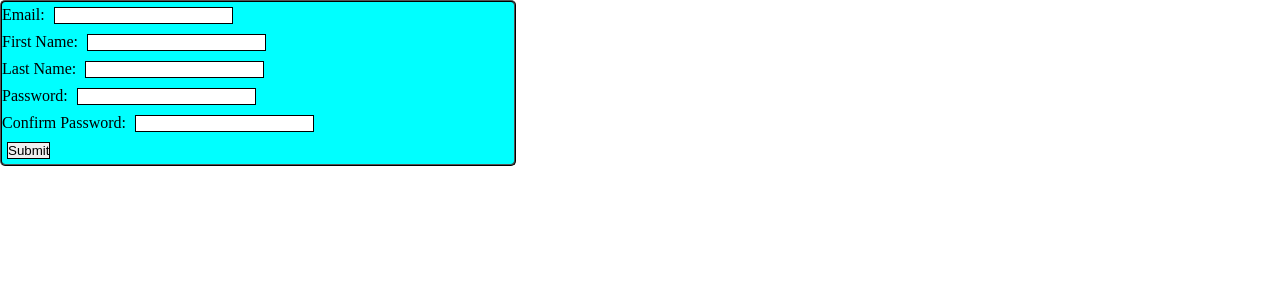
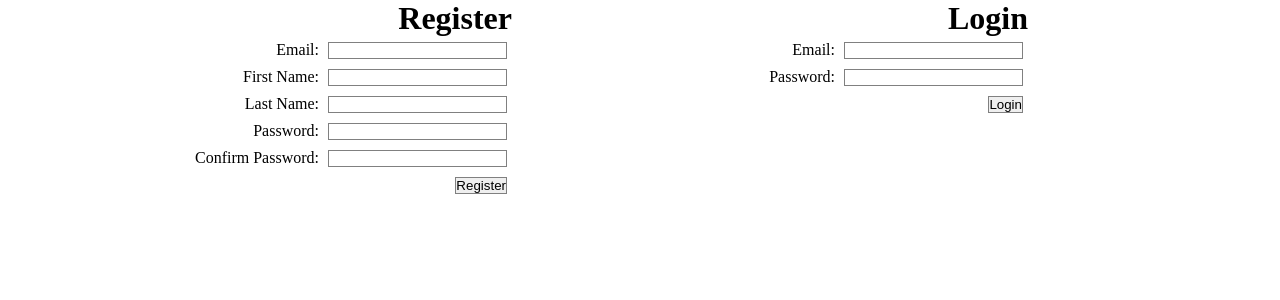
Before and after one commit to ashnel/demo_registration, a Flask app: page / in a window 1280 px wide. Shown: the top 300 px of the page. Run offline with Flask 2, Linux system fonts and the light colour scheme.

Commit message:
finished registration form

```diff
--- a/server.py
+++ b/server.py
@@ -1,35 +1,65 @@
 from flask import Flask, render_template, request, redirect, session, flash
+from mysqlconnection import MySQLConnector
 import re
+import md5
 emailregex = re.compile(r'^[a-zA-Z0-9.+_-]+@[a-zA-Z0-9.+_-]+\.[a-zA-Z]+$')
 nameregex = re.compile(r'^[a-zA-Z]+$')
 app = Flask(__name__)
 app.secret_key = 'supertopsecret'
+mysql = MySQLConnector(app, 'registration')
 
 @app.route('/')
-def landing():
+def index():
     return render_template('index.html')
 
-@app.route('/submit', methods=['POST'])
+@app.route('/process', methods=['POST'])
 def fieldcheck():
-    if len(request.form['email']) < 1:
-        flash('Email field cannot be empty.')
-    elif not emailregex.match(request.form['email']):
-        flash('Invalid Email address')
-    elif len(request.form['firstname']) < 1:
-        flash('First Name field cannot be empty.')
-    elif not nameregex.match(request.form['firstname']):
-        flash('First Name must be alphabetical characters only.')
-    elif len(request.form['lastname']) < 1:
-        flash('Last Name field cannot be empty.')
-    elif not nameregex.match(request.form['lastname']):
-        flash('Last Name must be alphabetical characters only.')
-    elif len(request.form['password1']) < 9:
-        flash('Password must be more than 8 Characters!')
-    elif len(request.form['password2']) < 9:
-        flash('Password must be more than 8 Characters!')
-    elif request.form['password1'] != request.form['password2']:
-        flash('Password does not match Password confirmation!')
-    else:
-        flash('Thank you for registering! You should receive a feeling of self-gratification via mail in 12-48 weeks!')
-    return redirect('/')
+	goto = '/'
+	if request.form['formtype'] == 'register':
+		if len(request.form['email']) < 1:
+			flash('Email field cannot be empty.', 'color')
+		elif not emailregex.match(request.form['email']):
+			flash('Invalid Email address', 'color')
+		elif len(request.form['firstname']) < 1:
+			flash('First Name field cannot be empty.', 'color')
+		elif not nameregex.match(request.form['firstname']):
+			flash('First Name must be alphabetical characters only.', 'color')
+		elif len(request.form['lastname']) < 1:
+			flash('Last Name field cannot be empty.', 'color')
+		elif not nameregex.match(request.form['lastname']):
+			flash('Last Name must be alphabetical characters only.', 'color')
+		elif len(request.form['password']) < 9:
+			flash('Password must be more than 8 Characters!', 'color')
+		elif len(request.form['passwordcheck']) < 9:
+			flash('Password must be more than 8 Characters!', 'color')
+		elif request.form['password'] != request.form['passwordcheck']:
+			flash('Password does not match password confirmation!', 'color')
+		else:
+			password = md5.new(request.form['password']).hexdigest()
+			first_name = request.form['firstname']
+			last_name = request.form['lastname']
+			email = request.form['email']
+			user_query = ('INSERT INTO users (first_name, last_name, password, email, created_at, updated_at) VALUES ("{}", "{}", "{}", "{}", NOW(), NOW())'.format(first_name, last_name, password, email))
+			mysql.query_db(user_query)
+			return render_template('success.html', regEmail = email)
+		return redirect(goto)
+	elif request.form['formtype'] == 'login': # Login
+		if len (request.form['email']) < 1:
+			flash("Email field cannot be empty.", 'color')
+		elif not emailregex.match(request.form['email']):
+			flash('Invalid Email address', 'color')
+		elif len(request.form['password']) < 1:
+			flash("Password field cannot be empty.", 'color')
+		else:
+			email = request.form['email']
+			password = md5.new(request.form['password']).hexdigest()
+			db_password = mysql.query_db("SELECT password FROM users WHERE email = '{}'".format(email))
+			db_email = mysql.query_db("SELECT email FROM users WHERE email = '{}'".format(email))
+			if len(db_password) < 1 and len(db_email) < 1:
+				flash('Not a registered user. Please register or try again.', 'color')
+			elif email == db_email[0]['email'] and password == db_password[0]['password']:
+				return render_template('logged_in.html', regEmail = email)
+			else:
+				flash('Your email and password do not match. Please try again.', 'color')
+		return redirect(goto)
 app.run(debug=True)
--- a/static/style.css
+++ b/static/style.css
@@ -5,11 +5,15 @@
 }
 form{
     width: 40%;
-    border: 2px ridge black;
-    background-color: aqua;
-    border-radius: 5px;
+    display: inline-block;
+    text-align: end;
+    vertical-align: top;
 }
 input{
-    border: 1px solid black;
+    border: .5px solid gray;
     margin: 5px;
 }
+
+.color {
+    color: red;
+}
--- a/templates/index.html
+++ b/templates/index.html
@@ -8,20 +8,30 @@
     <title>Document</title>
 </head>
 <body>
-    <form action='/submit' method='post'>
+    <form action='/process' method='post'>
+        <h1>Register</h1>
+        <input type='hidden' name='formtype' value='register' />
         Email: <input type='text' name='email'><br>
         First Name: <input type='text' name='firstname'><br>
         Last Name: <input type='text' name='lastname'><br>
-        Password: <input type='password' name='password1'><br>
-        Confirm Password: <input type='password' name='password2'><br>
-        <input type='submit' value='Submit'>
-        {% with messages = get_flashed_messages() %}
-        {% if messages %}
-            {% for message in messages %}
-            <p>{{message}}</p>
-            {% endfor %}
-        {% endif %}
-        {% endwith %}
+        Password: <input type='password' name='password'><br>
+        Confirm Password: <input type='password' name='passwordcheck'><br>
+        <input type='submit' value='Register'>
     </form>
+
+    <form action='/process' method='post'>
+        <h1>Login</h1>
+        <input type='hidden' name='formtype' value='login' />
+        Email: <input type='text' name='email'><br>
+        Password: <input type='password' name='password'><br>
+        <input type='submit' value='Login'>
+    </form>
+    {% with messages = get_flashed_messages(with_categories=true) %}
+    {% if messages %}
+        {% for category, message in messages %}
+        <div class="{{ category }}">{{ message }}</div>
+        {% endfor %}
+    {% endif %}
+    {% endwith %}
 </body>
 </html>
```
Also changed, not shown: mysqlconnection.py (added, +40 -0 lines), templates/logged_in.html (added, +14 -0 lines), templates/success.html (added, +14 -0 lines), 1 other file.
